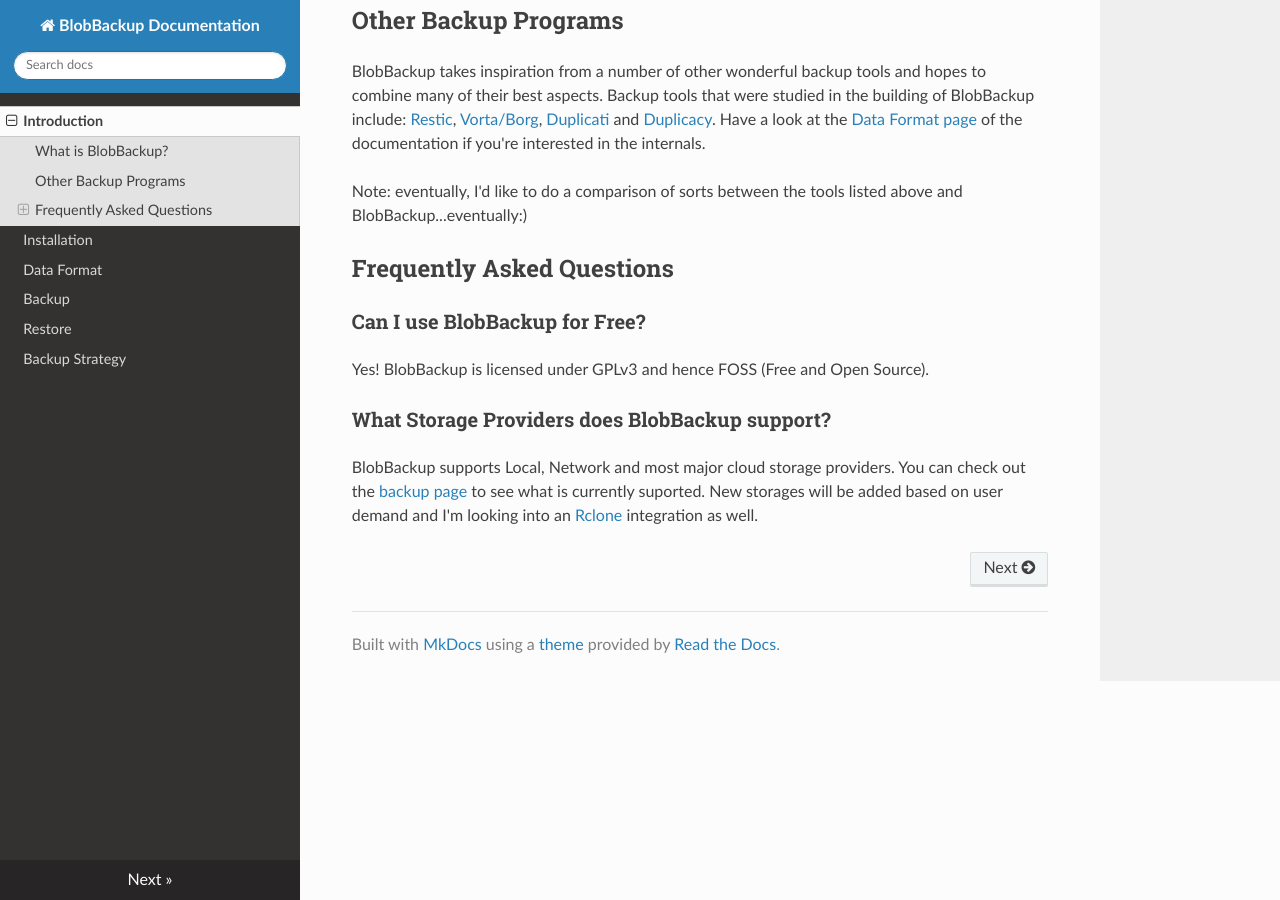
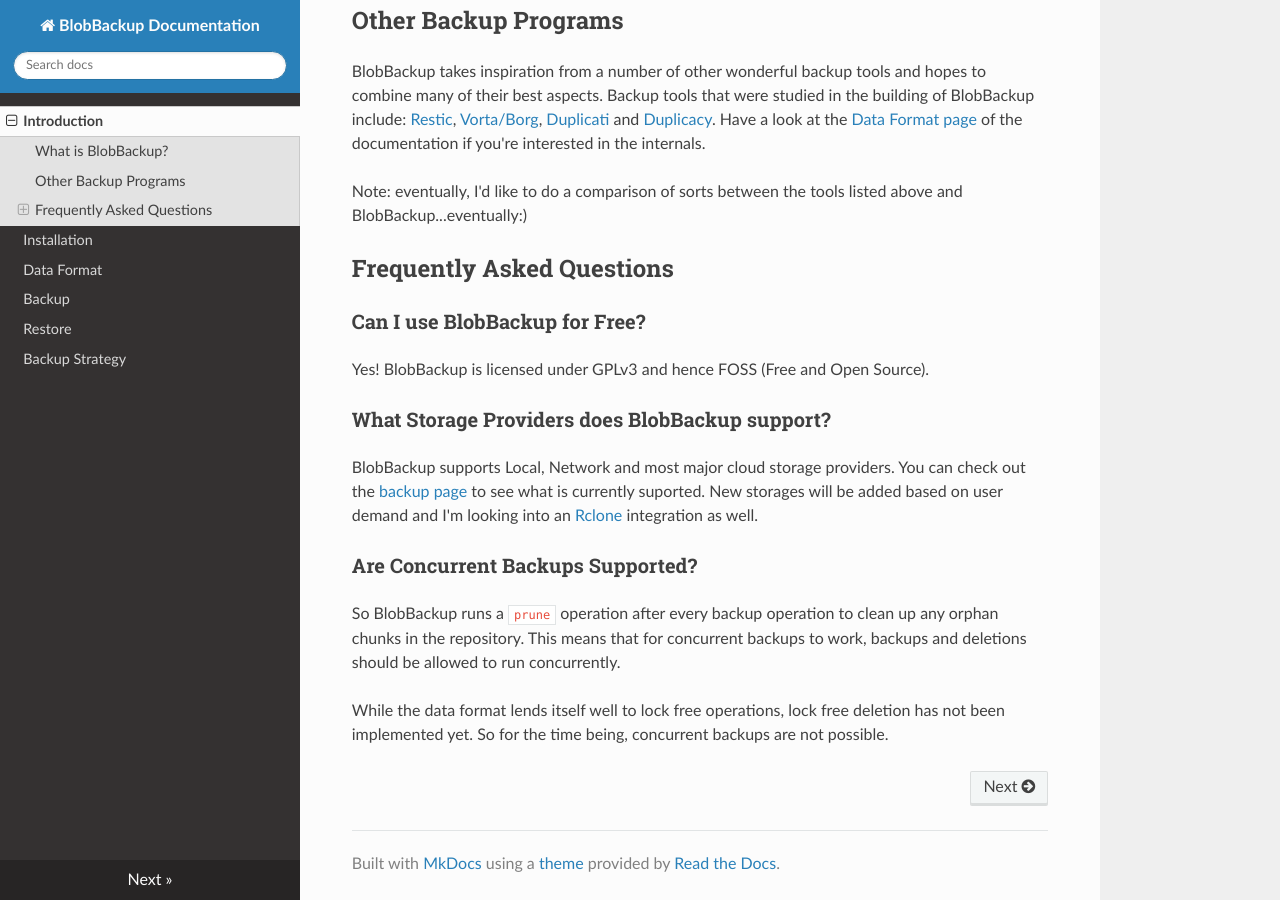
Before and after one commit to Blobbackup/Blobbackup, an MkDocs documentation site: the page built from docs/docs/index.md, in a window 1280 px wide and 900 px high, scrolled down 1086 px. Built offline with MkDocs 1.6.1, drawn with Linux system fonts in a browser that asks for light colours; nearby versions of some CDN libraries.

Commit message:
Add note about concurrent backups

```diff
--- a/docs/docs/index.md
+++ b/docs/docs/index.md
@@ -47,3 +47,13 @@
 can check out the [backup page](backup.md) to see what is currently suported.
 New storages will be added based on user demand and I'm looking into an
 [Rclone](https://rclone.org) integration as well.
+
+### Are Concurrent Backups Supported?
+
+So BlobBackup runs a `prune` operation after every backup operation to clean
+up any orphan chunks in the repository. This means that for concurrent backups
+to work, backups and deletions should be allowed to run concurrently.
+
+While the data format lends itself well to lock free operations, lock free
+deletion has not been implemented yet. So for the time being, concurrent
+backups are not possible.
```
